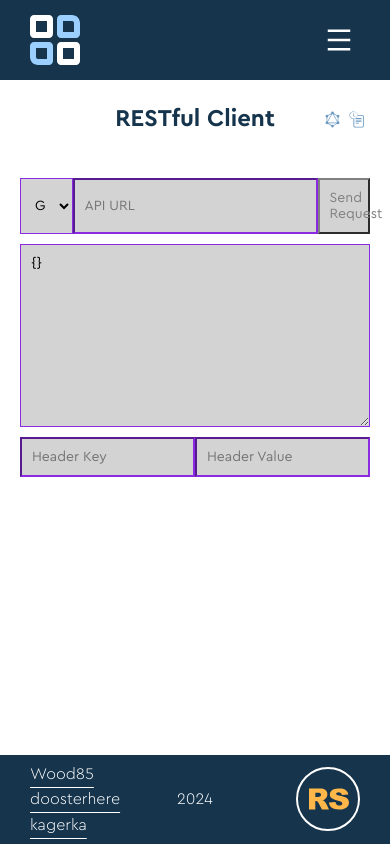
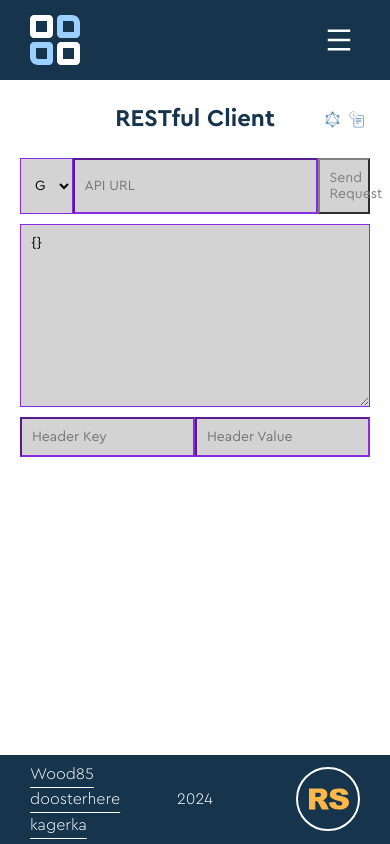
Before and after one commit to Wood85/graphiql-app, a Next.js app: page /restapi in a window 390 px wide. Built offline with nearby package versions, Linux system fonts and the light colour scheme; no server answers.

Commit message:
style: RSS-GRAPHI-3_07 fix gap

```diff
--- a/src/app/restapi/page.module.scss
+++ b/src/app/restapi/page.module.scss
@@ -16,5 +16,9 @@
     flex-direction: column;
     align-items: center;
     gap: 40px;
+
+    @media screen and (max-width: 425px) {
+      gap: 20px;
+    }
   }
 }
```
